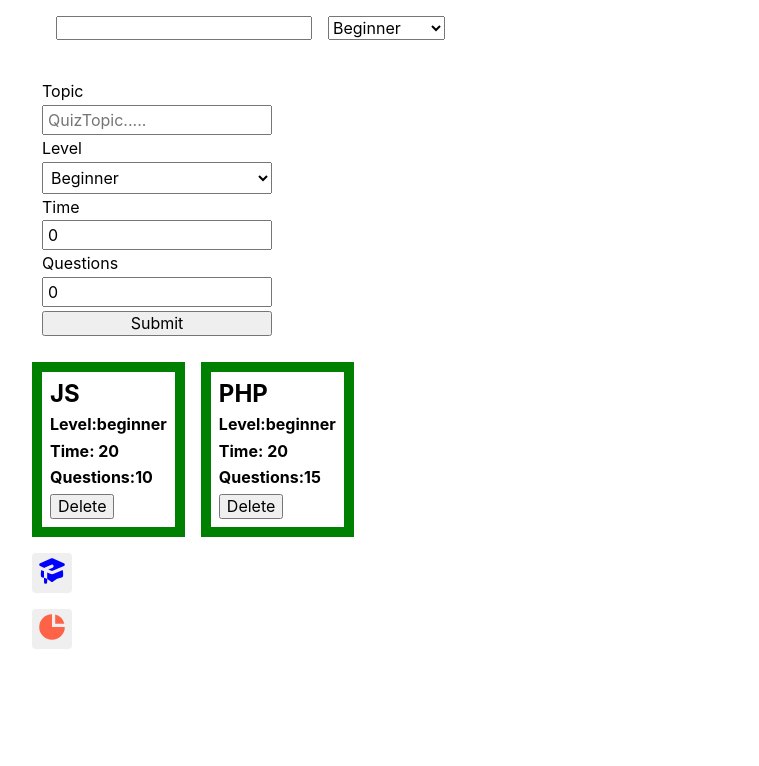
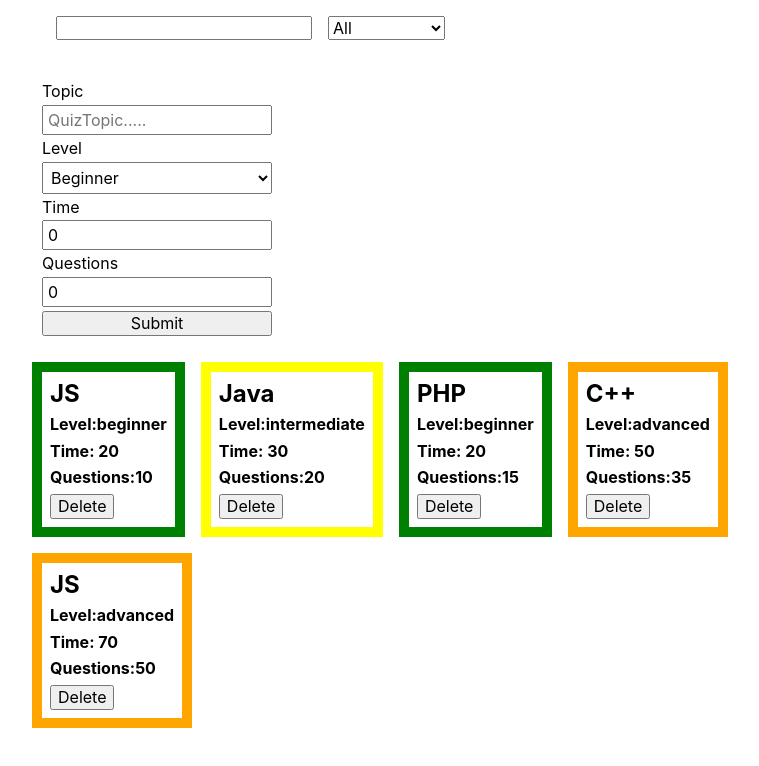
Before and after one commit to demadc/React-Lessons-84, a React (Create React App) app: page / in a window 1280 px wide. Shown: the top 766 px of the page, without its empty margins (173-932 px from the left). Built offline with nearby package versions, Linux system fonts and the light colour scheme.

Commit message:
Update App.jsx

```diff
--- a/src/components/App.jsx
+++ b/src/components/App.jsx
@@ -3,8 +3,8 @@ import initialQuizData from '../data.json';
 import { SearchBar } from './SearchBar/SearchBar';
 import { GlobalStyle } from './GlobalStyle';
 import { Layout } from './Layout';
-import { HiAcademicCap, HiChartPie } from 'react-icons/hi';
-import { IconButton } from './IconButton/IconButton';
+// import { HiAcademicCap, HiChartPie } from 'react-icons/hi';
+// import { IconButton } from './IconButton/IconButton';
 import { Component } from 'react';
 import { QuizForm } from './QuizForm/QuizForm';
 
@@ -13,7 +13,7 @@ export class App extends Component {
     quizData: initialQuizData,
     filters: {
       topic: '',
-      level: 'beginner',
+      level: 'all',
     },
   };
 
@@ -84,100 +84,14 @@ export class App extends Component {
         />
         <QuizForm onAdd={this.addQuiz} />
         <QuizList items={visibleQuizItems} onDelete={this.handleDelete} />
-        <IconButton variant="primary">
+        {/* <IconButton variant="primary">
           <HiAcademicCap size={32} color="blue" />
         </IconButton>
         <IconButton variant="secondary">
           <HiChartPie size={32} color="tomato" />
-        </IconButton>
+        </IconButton> */}
         <GlobalStyle />
       </Layout>
     );
   }
 }
-
-// import { QuizList } from './QuizList/QuizList';
-// import initialQuizItems from '../data.json';
-// import { SearchBar } from './SearchBar/SearchBar';
-// import { Layout } from './Layout';
-// import { Component } from 'react';
-// import { QuizForm } from './QuizForm/QuizForm';
-
-// export class App extends Component {
-//   state = {
-//     quizItems: initialQuizItems,
-//     filters: {
-//       topic: '',
-//       level: 'all',
-//     },
-//   };
-
-//   changeTopicFilter = newTopic => {
-//     this.setState(prevState => {
-//       return {
-//         filters: {
-//           ...prevState.filters,
-//           topic: newTopic,
-//         },
-//       };
-//     });
-//   };
-
-//   changeLevelFilter = newLevel => {
-//     this.setState(prevState => {
-//       return {
-//         filters: {
-//           ...prevState.filters,
-//           level: newLevel,
-//         },
-//       };
-//     });
-//   };
-
-//   handleDelete = quizId => {
-//     this.setState(prevState => {
-//       return {
-//         quizItems: prevState.quizItems.filter(quiz => quiz.id !== quizId),
-//       };
-//     });
-//   };
-
-//   addQuiz = newQuiz => {
-//     this.setState(prevState => {
-//       return {
-//         quizItems: [...prevState.quizItems, newQuiz],
-//       };
-//     });
-//   };
-
-//   getVisibleQuizItems = () => {
-//     const { quizItems, filters } = this.state;
-//     const lowerCaseTopic = filters.topic.toLowerCase();
-
-//     return quizItems.filter(quiz => {
-//       const hasTopic = quiz.topic.toLowerCase().includes(lowerCaseTopic);
-//       if (filters.level === 'all') {
-//         return hasTopic;
-//       }
-//       return hasTopic && quiz.level === filters.level;
-//     });
-//   };
-
-//   render() {
-//     const { filters } = this.state;
-//     const visibleQuizItems = this.getVisibleQuizItems();
-
-//     return (
-//       <Layout>
-//         <QuizForm onAdd={this.addQuiz} />
-//         <SearchBar
-//           topicFilter={filters.topic}
-//           levelFilter={filters.level}
-//           onChangeTopic={this.changeTopicFilter}
-//           onChangeLevel={this.changeLevelFilter}
-//         />
-//         <QuizList items={visibleQuizItems} onDelete={this.handleDelete} />
-//       </Layout>
-//     );
-//   }
-// }
```
